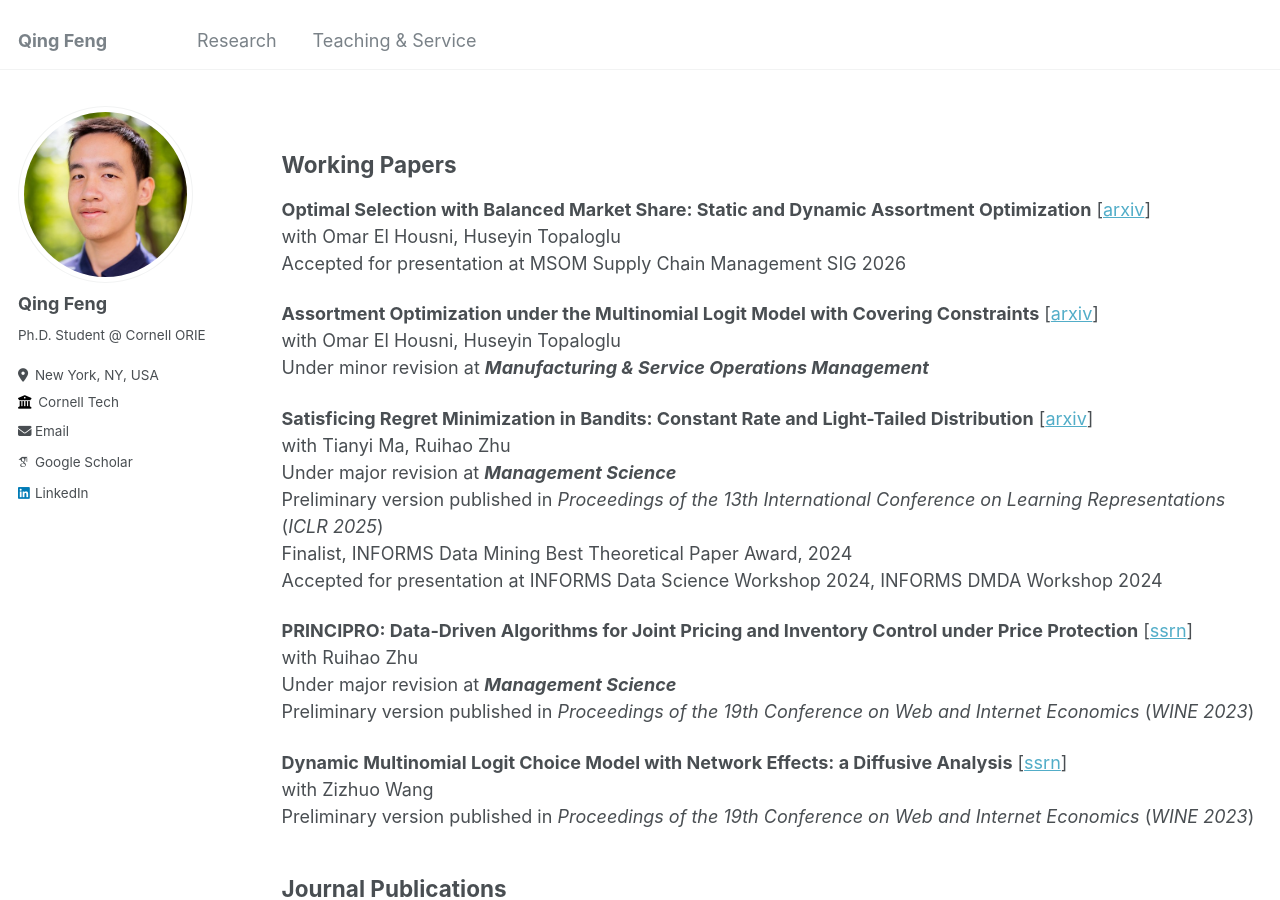
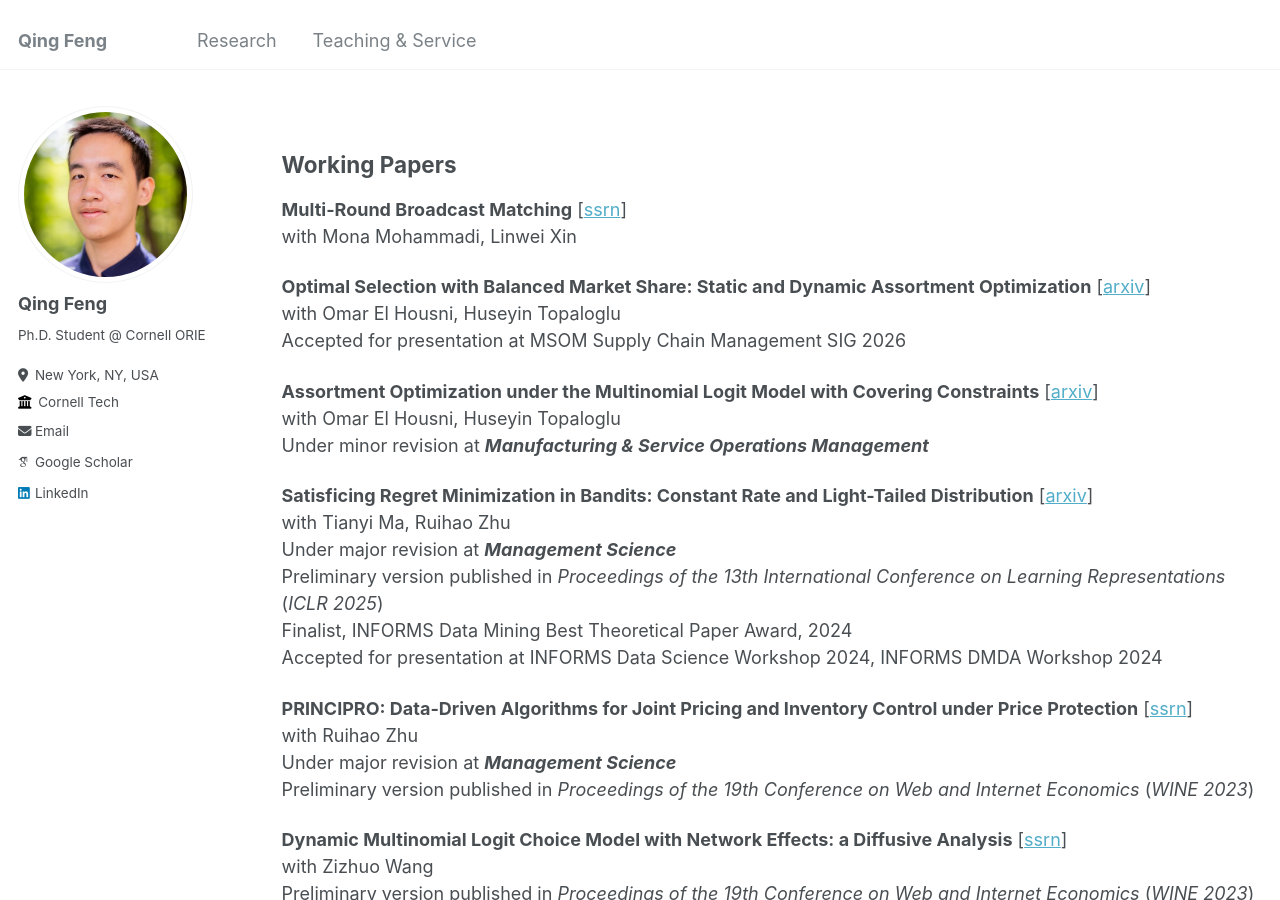
Before and after one commit to qfeng48/qfeng48.github.io, a Jekyll site: the page built from _pages/publications.md, in a window 1280 px wide and 900 px high. Built offline with Jekyll 4.4.1, drawn with Linux system fonts in a browser that asks for light colours; some web fonts are replaced.

Commit message:
Update publications.md

```diff
--- a/_pages/publications.md
+++ b/_pages/publications.md
@@ -7,6 +7,9 @@ author_profile: true
 
 Working Papers
 ---
+
+**Multi-Round Broadcast Matching** [[ssrn](https://papers.ssrn.com/sol3/papers.cfm?abstract_id=7017578)]\
+with Mona Mohammadi, Linwei Xin
 
 **Optimal Selection with Balanced Market Share: Static and Dynamic Assortment Optimization** [[arxiv](https://arxiv.org/abs/2507.05606)]\
 with Omar El Housni, Huseyin Topaloglu\
```
